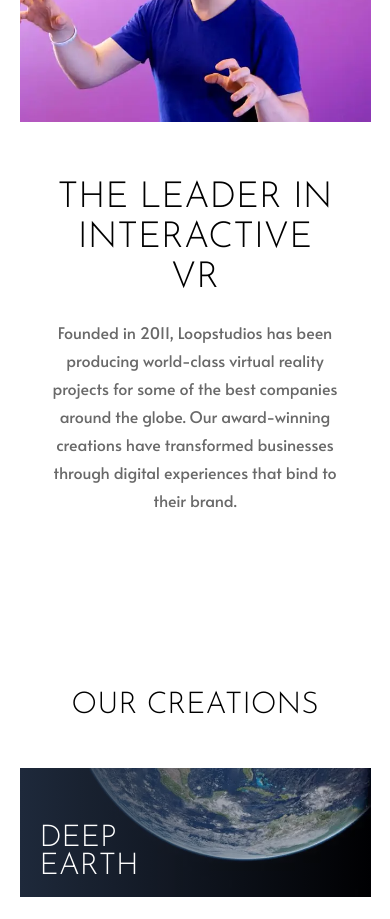
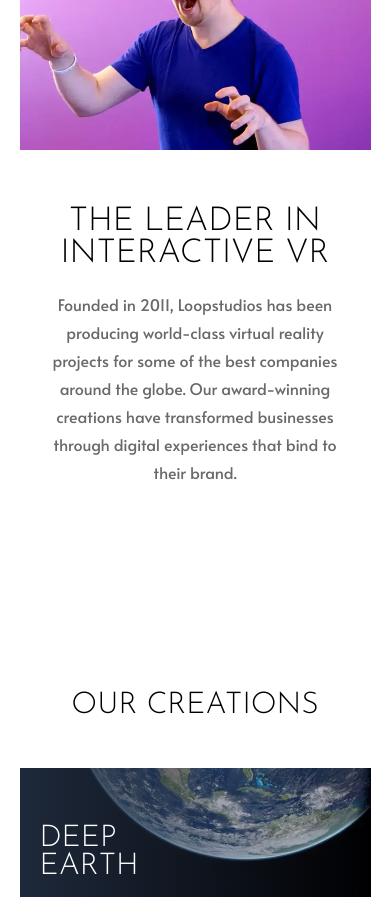
Before and after one commit to arrizkyhp/fm-loopstudios-landing-page, a React (Create React App) app: page / in a window 390 px wide. Shown: the part 1080-1999 px from the top of the page. Built offline with nearby package versions, Linux system fonts and the light colour scheme.

Commit message:
fix mobile view & accessibility

```diff
--- a/src/layout/Creations.jsx
+++ b/src/layout/Creations.jsx
@@ -9,7 +9,7 @@
 
   return (
     <div className='w-full h-full mb-50 grid grid-cols-1 md:grid-cols-2 gap-y-11 md:gap-y-20'>
-      <h1 className='text-3xl justify-self-center md:justify-self-start md:text-5xl uppercase font-josefin-sans'>{data.creations.title}</h1>
+      <p className='text-3xl justify-self-center md:justify-self-start md:text-5xl uppercase font-josefin-sans'>{data.creations.title}</p>
       <Button className="justify-self-center md:justify-self-end row-start-3 md:row-span-1 py-2 md:py-3" isButton>See all</Button>
       <Cards className="col-span-full" items={dataItem}/>
     </div>
--- a/src/layout/Interactive.jsx
+++ b/src/layout/Interactive.jsx
@@ -26,8 +26,8 @@
           fallback={process.env.PUBLIC_URL + dataImageMobile.jpg.url}
           alt={dataImageMobile.jpg.alt}
         />}
-        <div className="flex  flex-col gap-5 md:gap-8 bg-white px-8 md:px-20 py-14 md:py-20 relative md:absolute md:w-[640px] md:-right-[460px] md:-bottom-[90px]">
-            <h1 className='text-black uppercase text-4xl text-center md:text-left md:text-5xl font-josefin-sans'>{dataInteractive.subheading}</h1>
+        <div className="flex  flex-col gap-5 md:gap-8 bg-white px-6 md:px-20 py-14 md:py-20 relative md:absolute md:w-[640px] md:-right-[460px] md:-bottom-[90px]">
+            <p className='text-black uppercase leading-8 text-[33px] text-center md:text-left md:text-5xl font-josefin-sans'>{dataInteractive.subheading}</p>
             <p className='text-very-dark-gray text-center md:text-left font-alata leading-7'>{dataInteractive.supportCopy}</p>
         </div>
     </div>
--- a/src/layout/NavBar.jsx
+++ b/src/layout/NavBar.jsx
@@ -20,7 +20,7 @@
 
       {/* Burgir */}
       <div className="block relative md:hidden cursor-pointer w-10 h-full z-20" id='menuToggle'>
-        <input className='absolute block cursor-pointer w-10 h-8 z-30 opacity-0 top-0 left-0 focus:outline-none' id='input-checkbox' onChange={handleToggleMenu} type="checkbox" aria-label='open menu' aria-controls='burgir' aria-expanded={menuOpen ? true : false} />
+        <input type="checkbox" className='absolute block cursor-pointer w-10 h-8 z-30 opacity-0 top-0 left-0 focus:outline-none' id='input-checkbox' onChange={handleToggleMenu}  aria-label='open menu' aria-controls='burgir' aria-expanded={menuOpen ? true : false} />
         <div className="" id='burgir'>
           <span className={`block w-8 h-[2px] mb-[6px] relative bg-white ${menuOpen ? 'rotate-45 -translate-y-0.5' :  'rotate-0'}`}></span>
           <span className={`block w-8 h-[2px] mb-[6px] relative bg-white ${menuOpen ? 'opacity-0' :  'opacity-100'}`}></span>
@@ -28,7 +28,7 @@
         </div>
       </div>
       <div className={`w-full flex h-full items-center bg-black absolute z-10 transition-all md:hidden top-0 left-0  ${menuOpen ? 'w-full' : 'w-0 '}`}>
-        <Menu data={dataMenu} className={`flex-col font-josefin-sans uppercase ml-8 text-3xl gap-8 ${menuOpen ? 'flex' : 'hidden'}`} />
+        <Menu data={dataMenu} className={`flex-col font-josefin-sans uppercase ml-8 text-[30px] gap-6 ${menuOpen ? 'flex' : 'hidden'}`} />
       </div>
     </nav>
   )
```
